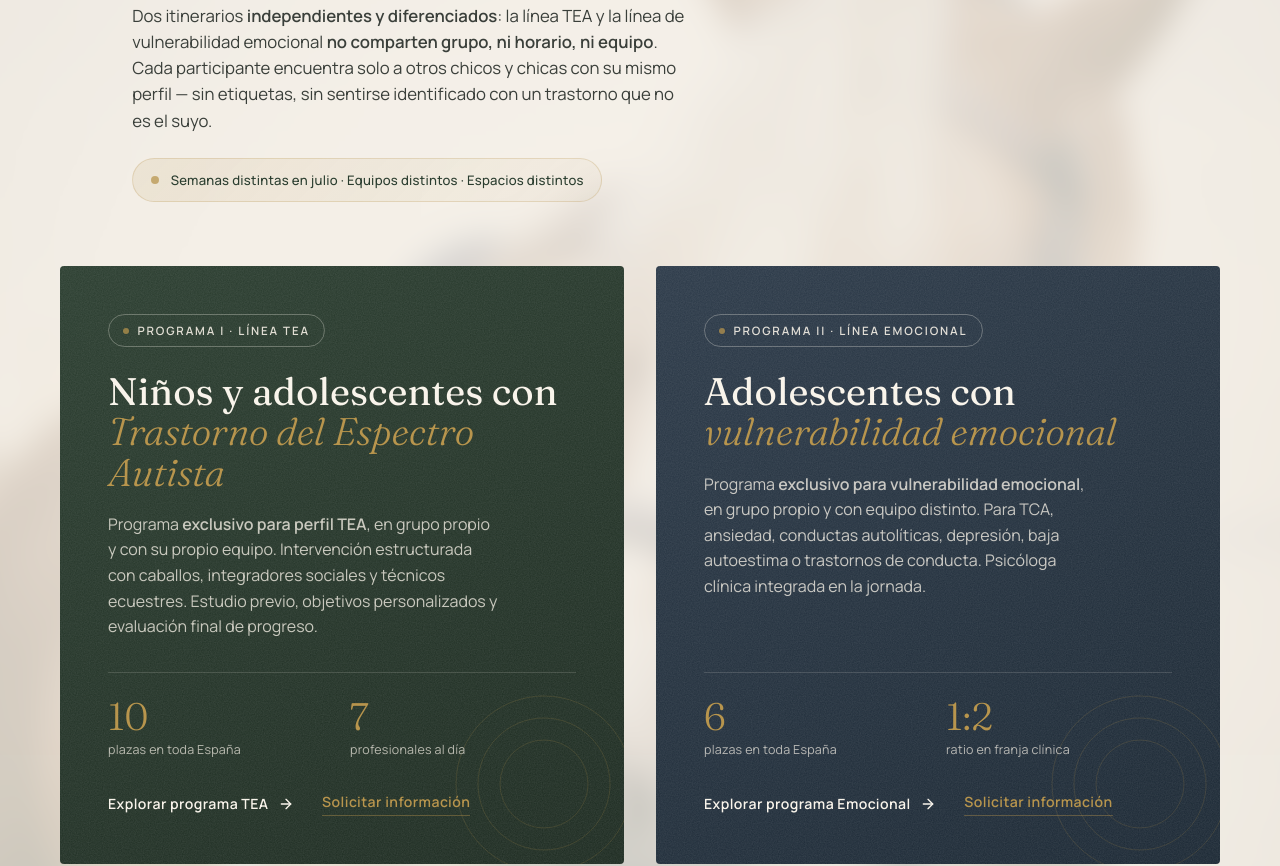
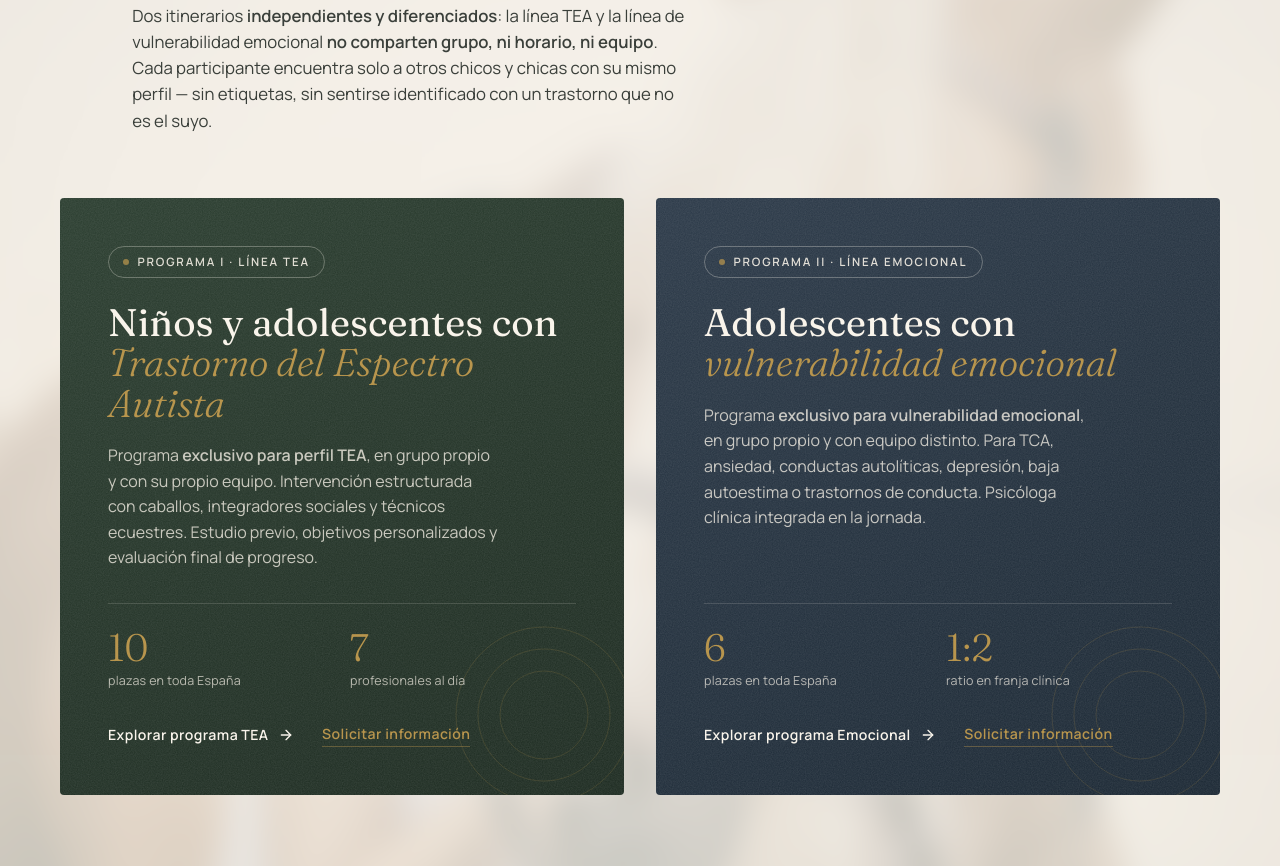
Before and after one commit to drgregs/equexcellent-web, a plain HTML site: page index.html in a window 1280 px wide. Shown: the part 1786-2652 px from the top of the page. Drawn offline with Linux system fonts and the light colour scheme.

Commit message:
Quita la nota 'Semanas distintas · Equipos distintos · Espacios distintos' bajo el título de programas
Made-with: Cursor

```diff
--- a/index.html
+++ b/index.html
@@ -2466,10 +2466,6 @@
           Cada participante encuentra solo a otros chicos y chicas con su mismo perfil — sin
           etiquetas, sin sentirse identificado con un trastorno que no es el suyo.
         </p>
-        <div class="separation-note">
-          <span class="separation-dot" aria-hidden="true"></span>
-          <span>Semanas distintas en julio · Equipos distintos · Espacios distintos</span>
-        </div>
       </div>
     </div>
 
```
